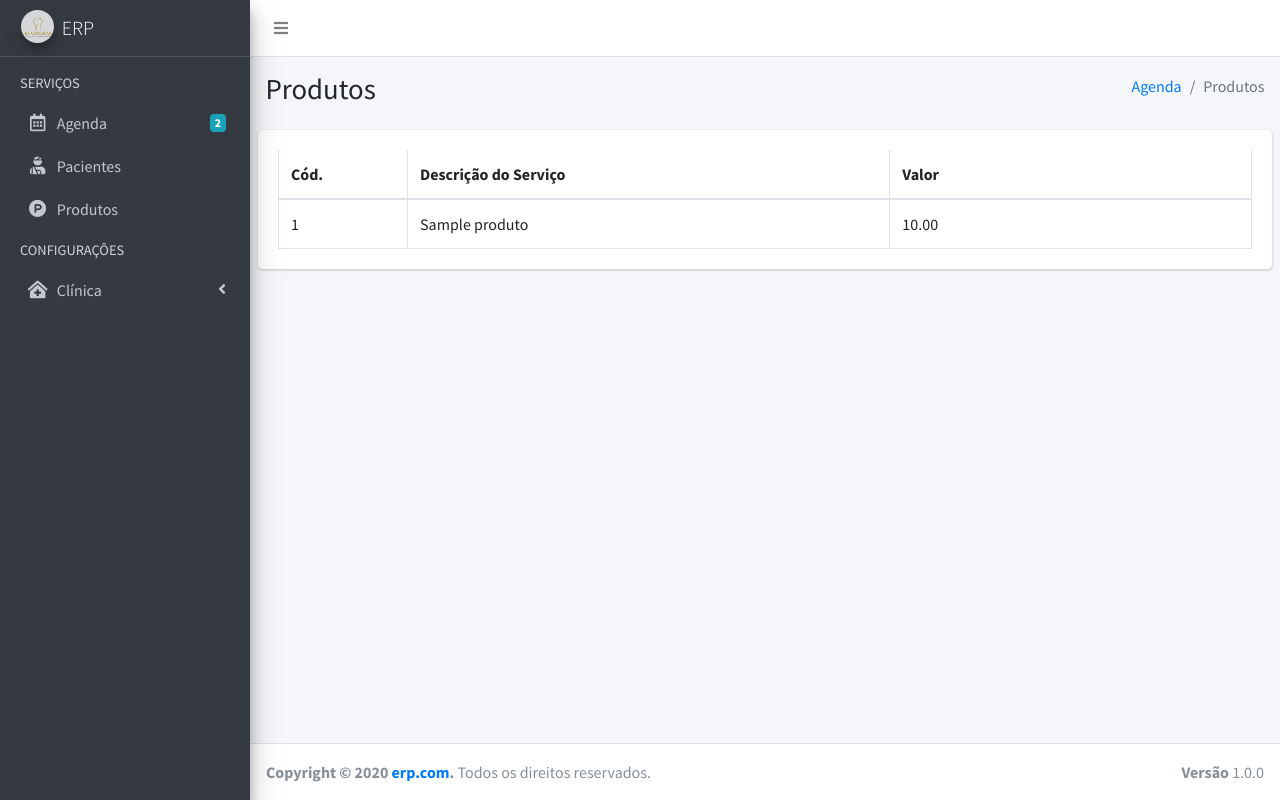
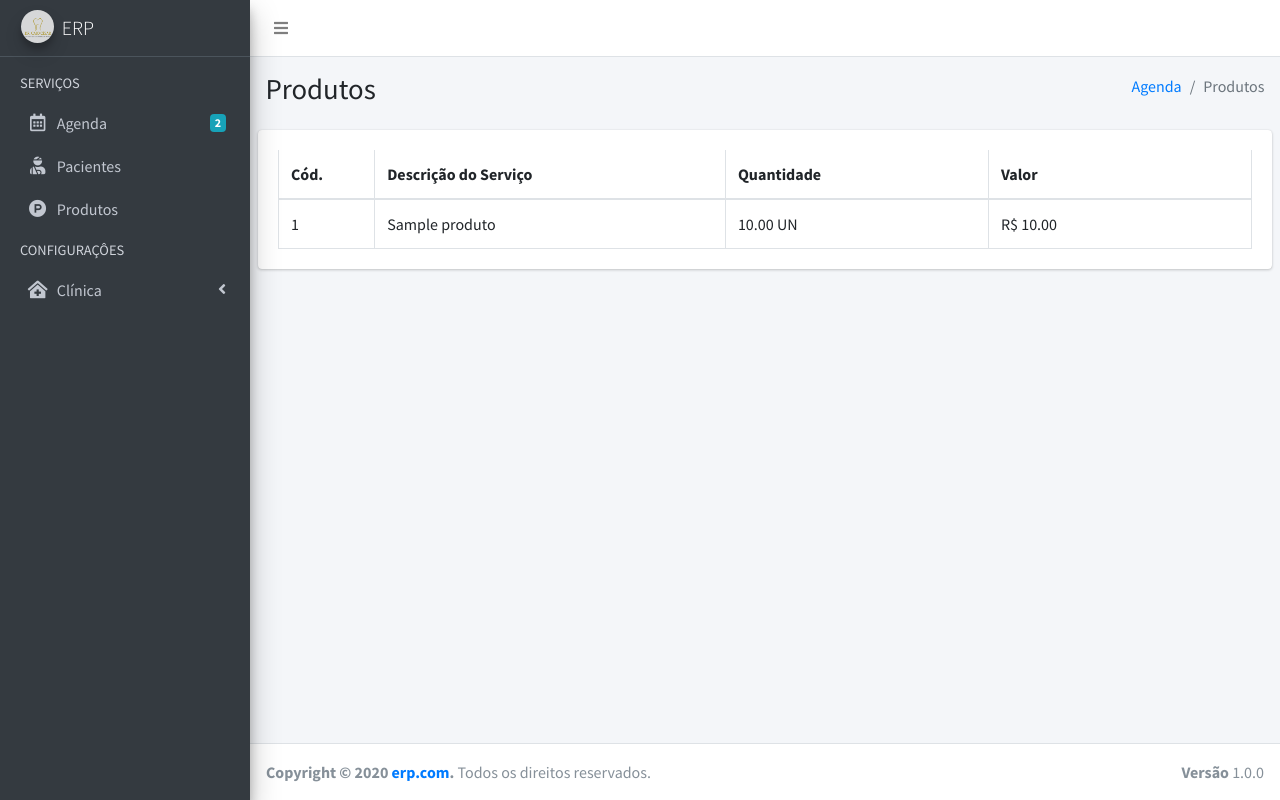
Before and after one commit to usb171/ERP, a Django app: page /produto/ in a window 1280 px wide. Run offline with Django 3.2, Linux system fonts and the light colour scheme; a user stored in the database is signed in; tables that the repository leaves empty hold one stand-in row (values such as "Sample post"); some libraries are stand-ins or nearby versions.

Commit message:
Incluindo o campo tipo e quantidade.

```diff
--- a/core/static/assets/ERP/js/produto.js
+++ b/core/static/assets/ERP/js/produto.js
@@ -119,6 +119,8 @@ $("#id_nav_link_produtos").addClass("active");
             data = data.produto;
             $('#id').val(id);
             $('#nome_produto').val(data.nome_produto);
+            $('#tipo_produto').val(data.tipo_produto);
+            $('#quantidade_produto').val(data.quantidade_produto);
             $('#valor_produto').val(data.valor_produto);
             $("#id_criar_editar").val(id);
             EasyLoading.hide();
@@ -126,6 +128,8 @@ $("#id_nav_link_produtos").addClass("active");
     }
 let limparform = () => {
     $("#nome_produto").val('');
+    $("#tipo_produto").val('');
+    $("#quantidade_produto").val('');
     $("#valor_produto").val('');
 }
 
--- a/produto/funcoes/produto.py
+++ b/produto/funcoes/produto.py
@@ -6,8 +6,10 @@ logger = logging.getLogger(__name__)
 
 def criar(formulario):
     try:
-        formulario['nome_produto'] = formulario['nome_produto'].upper
+        formulario['nome_produto'] = formulario['nome_produto'].upper()
         formulario['valor_produto'] = formulario['valor_produto']
+        formulario['tipo_produto'] = formulario['tipo_produto']
+        formulario['quantidade_produto'] = formulario['quantidade_produto']
         del formulario['id']
         ProdutoModel.objects.create(**formulario)
         return {'status': True, 'msg': 'Produto cadastrado com sucesso'}
@@ -20,6 +22,8 @@ def editar(formulario):
         produto = ProdutoModel.objects.filter(id=formulario['id'])
         formulario['nome_produto'] = formulario['nome_produto'].upper()
         formulario['valor_produto'] = formulario['valor_produto']
+        formulario['tipo_produto'] = formulario['tipo_produto']
+        formulario['quantidade_produto'] = formulario['quantidade_produto']
         del formulario['id']
 
         produto.update(**formulario)
@@ -59,9 +63,9 @@ def criarEditarExcluir(request):
 def getProdutoString():
     """Monta as linhas da tabela em html e retorna em uma única string"""
     try:
-        produtos = ProdutoModel.objects.all().values('id', 'nome_produto', 'valor_produto')
-        html = '<tr><td>{0}</td><td>{1}</td><td>{2}</td>'
-        linhas = map(lambda p: html.format(p['id'], p['nome_produto'], p['valor_produto']), produtos)
+        produtos = ProdutoModel.objects.all().values('id', 'nome_produto', 'tipo_produto', 'quantidade_produto', 'valor_produto')
+        html = '<tr><td>{0}</td><td>{1}</td><td>{3} {2}</td><td>R$ {4}</td>'
+        linhas = map(lambda p: html.format(p['id'], p['nome_produto'], p['tipo_produto'], p['quantidade_produto'],  p['valor_produto']), produtos)
         return "".join(list(linhas))
     except:
         print("Erro ao montar a lista de produtos")
--- a/produto/templates/produto/elementos/tabela.html
+++ b/produto/templates/produto/elementos/tabela.html
@@ -3,6 +3,7 @@
     <tr>
         <th style="width:5%">Cód.</th>
         <th style="width:20%">Descrição do Serviço</th>
+        <th style="width:15%">Quantidade</th>
         <th style="width:15%">Valor</th>
     </tr>
     </thead>
--- a/produto/templates/produto/produto.html
+++ b/produto/templates/produto/produto.html
@@ -45,6 +45,8 @@
     .capitalize {
       text-transform: capitalize;
     }
+
+
 
 
 </style>
@@ -105,6 +107,27 @@
                             </div>
                             <div class="col-md-6">
                                 <div class="form-group">
+                                    <label>Quantidade:</label>
+                                    <div class="input-group">
+                                        <input type="text" class="form-control"
+                                               data-mask name="quantidade_produto" id="quantidade_produto">
+                                    </div>
+                                </div>
+                            </div>
+                        </div>
+                        <div class="row">
+                                <div class="col-md-6">
+                                    <div class="form-group">
+                                        <label>Tipo:</label>
+                                        <select class="form-control select2" style="width: 100%;" name="tipo_produto" id="tipo_produto">
+                                            {% for tipo in tipo_produto %}
+                                            <option value="{{ tipo }}">{{tipo}}</option>
+                                            {% endfor %}
+                                        </select>
+                                    </div>
+                                </div>
+                                <div class="col-md-6">
+                                    <div class="form-group">
                                         <label>Valor:</label>
                                         <div class="input-group">
                                             <input type="text" class="form-control"
@@ -114,7 +137,8 @@
                                 </div>
                                 <div class="modal-footer justify-content-between">
                                     <button type="button" class="btn btn-default" data-dismiss="modal">Cancelar</button>
-                                <button type="submit" id="button_salvar_produto" class="btn btn-primary">Salvar</button>
+                                    <button type="submit" id="button_salvar_produto" class="btn btn-primary">Salvar
+                                    </button>
                                 </div>
                             </div>
                     </form>
--- a/produto/views.py
+++ b/produto/views.py
@@ -1,9 +1,8 @@
 from django.contrib.auth.decorators import login_required
-from django.db.models import Q
 from django.shortcuts import render
 from django.http import JsonResponse
 from .forms import *
-from .models import Produto as ProdutoModel
+from .models import Produto as ProdutoModel, TIPO
 from .funcoes.produto import getProdutoString
 
 
@@ -15,6 +14,8 @@ class Produto_Ajax():
             id = request.GET.get("id")
             produto = ProdutoModel.objects.get(id=id)
             contexto = {'nome_produto': produto.nome_produto,
+                        'tipo_produto': produto.tipo_produto,
+                        'quantidade_produto': produto.quantidade_produto,
                         'valor_produto': produto.valor_produto,
                         }
             return JsonResponse({'produto': contexto})
@@ -26,7 +27,7 @@ class ProdutoView():
     @login_required(login_url='login')
     def produto(request):
         template_name = "produto/produto.html"
-        context = {'produtos': getProdutoString()}
+        context = {'produtos': getProdutoString(), 'tipo_produto': list(map(lambda x: x[0], TIPO))}
         if request.method == 'GET':
             return render(request=request, template_name=template_name, context=context)
         if request.method == 'POST':
```
Also changed, not shown: produto/models.py (+7 -1 lines), produto/migrations/0002_auto_20191220_1143.py (added). Lines whose indentation alone changed are shown as unchanged.
